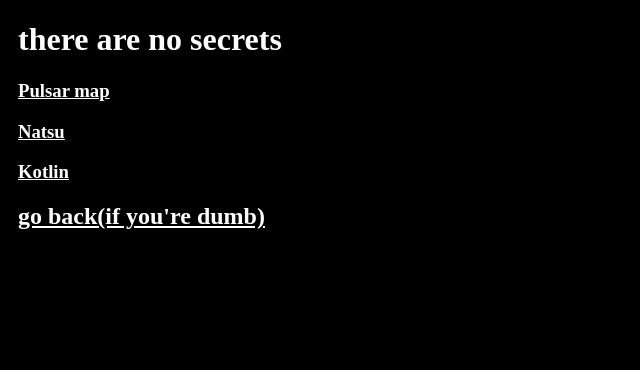
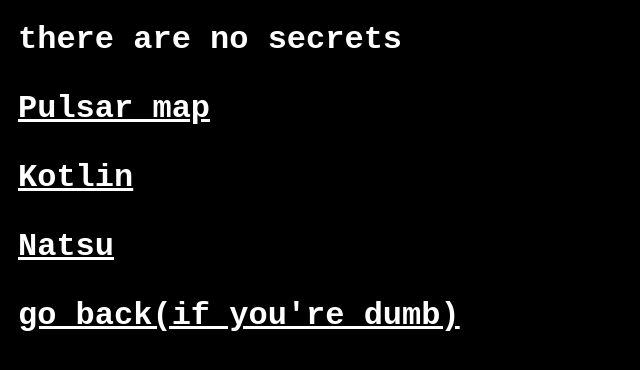
Before and after one commit to ILYutori/Uheee, a plain HTML site: page src/index.html in a window 1280 px wide. Shown: the whole page, without its empty margins (0-640 px from the left). Drawn offline with Linux system fonts and the light colour scheme.

Commit message:
c
Signed-off-by: ILNatsu <iloveyutorinatsu@outlook.com>

```diff
--- a/Secret/index.css
+++ b/Secret/index.css
@@ -1,6 +1,6 @@
 body {
     background-color: black;
-    font-family: "Segoe Script";
+    font-family: "Segoe Script", monospace;
  }
  h1 {
     color: white;
@@ -12,5 +12,6 @@
     padding-left: 10px;
     color: white;
     font-size: 20px;
-    font-family: sans-serif;
+    font-family: monospace;
  }
+ /* huh? */
--- a/but/index.css
+++ b/but/index.css
@@ -1,6 +1,6 @@
 body {
     background-color: black;
-    font-family: "Segoe Script";
+    font-family: "Segoe Script", monospace;
  }
  h1 {
     color: white;
--- a/index.css
+++ b/index.css
@@ -1,6 +1,6 @@
 body {
     background-color: black;
-    font-family: "Segoe Script";
+    font-family: "Segoe Script", monospace;
  }
  h1 {
     color: white;
@@ -14,8 +14,12 @@
  }
  p {
     text-align: left;
-    font-size: 1em;
+    font-size: 1.1em;
  }
  a {
    color: white;
+   transition: color 500ms;
  }
+ a:hover {
+   color: aqua;
+ }
--- a/src/index.css
+++ b/src/index.css
@@ -1,6 +1,6 @@
 body {
     background-color: black;
-    font-family: "Segoe Script";
+    font-family: "Segoe Script", monospace;
  }
 
 h1 {
@@ -8,16 +8,13 @@
     text-align: left;
     padding-left: 10px;
 }
-
- h2 {
-    text-align: left;
-    color: white;
-    padding-left: 10px;
- }
-    p {
-    text-align: left;
-    padding-left: 10px;
- }
+h2 {
+   font-size: 1em;
+}
  a {
    color: white;
+   transition: color 500ms;
  }
+ a:hover {
+   color: aqua;
+ }
--- a/src/index.html
+++ b/src/index.html
@@ -4,17 +4,13 @@
  <meta charset="utf-8">
  <title> There's nothing </title>
   <script src="../mpegts.js"></script>
-  <link rel="stylesheet" href="./index.css">
+  <link rel="stylesheet" href="index.css">
 </head>
 <body>
 
  <h1>there are no secrets
-  <h3>
-     <p><a href="../src/svg">Pulsar map</a></p>
-     <p><a href="../src/natsu.png">Natsu</a></p>
-     <p><a href="../favicon.ico">Kotlin</a></p>
-  </h3>
- </h1>
+   <p><a href="./svg">Pulsar map</a></p>
+   <p><a href="../favicon.ico">Kotlin</a></p>
+   <p><a href="./natsu.png">Natsu</p>
  <h2><a href="../">go back(if you're dumb)</a></h2>
-</body>
 </html>
```
